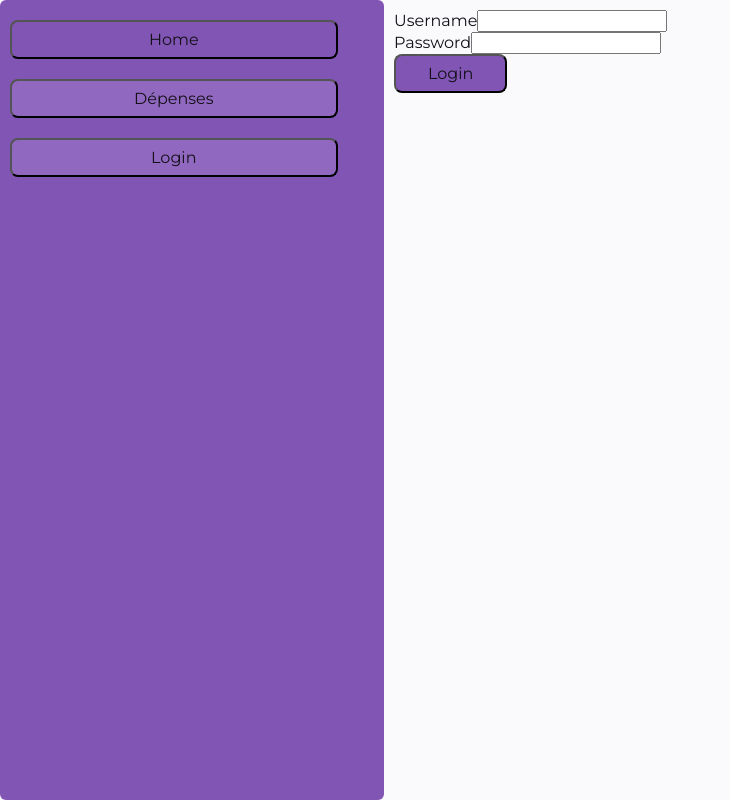
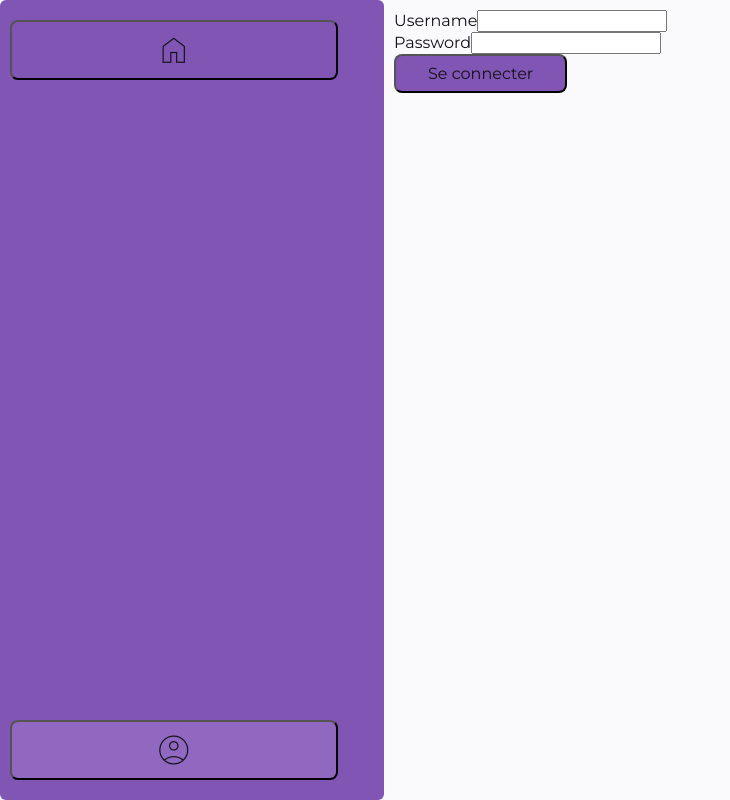
Before and after one commit to Julianomatt77/moto-manager-front, an Angular app: page /login in a window 1280 px wide. Shown: the whole page, without its empty margins (0-730 px from the left). Built offline with nearby package versions, Linux system fonts and the light colour scheme.

Commit message:
update style

```diff
--- a/src/app/components/login/login.component.html
+++ b/src/app/components/login/login.component.html
@@ -1,4 +1,5 @@
 <div>
+  @if (!isLoggedIn){
   <form [formGroup]="loginForm" (ngSubmit)="onSubmit()">
     <div class="form-group">
       <label for="username">Username</label>
@@ -8,8 +9,9 @@
       <label for="password">Password</label>
       <input type="password" class="form-control" id="password" formControlName="password">
     </div>
-    <button type="submit" class="primary-button">Login</button>
+    <button type="submit" class="primary-button">Se connecter</button>
   </form>
+  }
 
   @if (isLoginFailed){
   <div
--- a/src/app/components/sidebar/sidebar.component.css
+++ b/src/app/components/sidebar/sidebar.component.css
@@ -1,7 +1,7 @@
 .nav-div {
   backdrop-filter: blur(50px);
-  display: flex;
-  flex-direction: column;
+  /*display: flex;*/
+  /*flex-direction: column;*/
   background-color: var(--static);
   padding: 0 10px 0 10px;
   border-radius: 6px;
@@ -12,8 +12,15 @@
   height: 100vh;
 }
 
+.menu {
+  display: flex;
+  flex-direction: column;
+  justify-content: space-between;
+  height: 100%
+}
+
 .sidebar-button {
-  margin-top: 20px;
+  margin: 20px 0;
   width: 90%;
   cursor: pointer;
 }
@@ -55,7 +62,9 @@
   }
 
   .menu {
-    margin: 50px 0 0 50px;
+    margin: 0 0 0 50px;
+    width: 70%;
+    padding-left: 5%;
   }
 
 }
--- a/src/app/components/sidebar/sidebar.component.html
+++ b/src/app/components/sidebar/sidebar.component.html
@@ -4,24 +4,29 @@
 
 <nav class="nav-div" [class.is-open]="isMenuOpen">
   <div class="menu">
+    <div>
     <button class="primary-button sidebar-button" [routerLink]="['']" (click)="isMenuOpen && toggleMenu()">
-      <span>Home</span>
+      <span class="material-symbols-outlined">home</span>
     </button>
 
+    @if (isLoggedIn){
     <button class="secondary-button sidebar-button" [routerLink]="['depenses']" (click)="isMenuOpen && toggleMenu()">
       <span>Dépenses</span>
     </button>
-
+    }
+    </div>
+    <div>
     @if (!isLoggedIn){
     <button class="secondary-button sidebar-button" [routerLink]="['login']" (click)="isMenuOpen && toggleMenu()">
-      <span>Login</span>
+      <span class="material-symbols-outlined">account_circle</span>
     </button>
     }
 
     @if (isLoggedIn){
     <button class="secondary-button sidebar-button" (click)="logout()">
-      <span>Se déconnecter</span>
+      <span class="material-symbols-outlined">account_circle_off</span>
     </button>
     }
+      </div>
   </div>
 </nav>
--- a/src/styles.css
+++ b/src/styles.css
@@ -109,6 +109,7 @@ button {
   display: flex;
   justify-content: center;
   align-items: center;
+  cursor: pointer;
 }
 
 .primary-button {
@@ -140,11 +141,10 @@ button {
   direction: ltr;
 }
 
-.ring
-{
+.ring {
   position:absolute;
   top:50%;
-  left:50%;
+  left:60%;
   transform:translate(-50%,-50%);
   width:150px;
   height:150px;
@@ -161,8 +161,7 @@ button {
   text-shadow:0 0 10px var(--text);
   box-shadow:0 0 20px rgba(0,0,0,.5);
 }
-.ring:before
-{
+.ring:before {
   content:'';
   position:absolute;
   top:-3px;
@@ -175,20 +174,18 @@ button {
   border-radius:50%;
   animation:animateC 2s linear infinite;
 }
-.loading
-{
+.loading {
   display:block;
   position:absolute;
   top:calc(50% - 2px);
-  left:50%;
+  left:60%;
   width:50%;
   height:4px;
   background:transparent;
   transform-origin:left;
   animation:animate 2s linear infinite;
 }
-.loading:before
-{
+.loading:before {
   content:'';
   position:absolute;
   width:16px;
@@ -199,25 +196,25 @@ button {
   right:-8px;
   box-shadow:0 0 20px var(--text);
 }
-@keyframes animateC
-{
-  0%
-  {
+@keyframes animateC {
+  0% {
     transform:rotate(0deg);
   }
-  100%
-  {
+  100% {
     transform:rotate(360deg);
   }
 }
-@keyframes animate
-{
-  0%
-  {
+@keyframes animate {
+  0% {
     transform:rotate(45deg);
   }
-  100%
-  {
+  100% {
     transform:rotate(405deg);
   }
 }
+
+@media (width <= 768px) {
+  .ring, .loading {
+    left:50%;
+  }
+}
```
